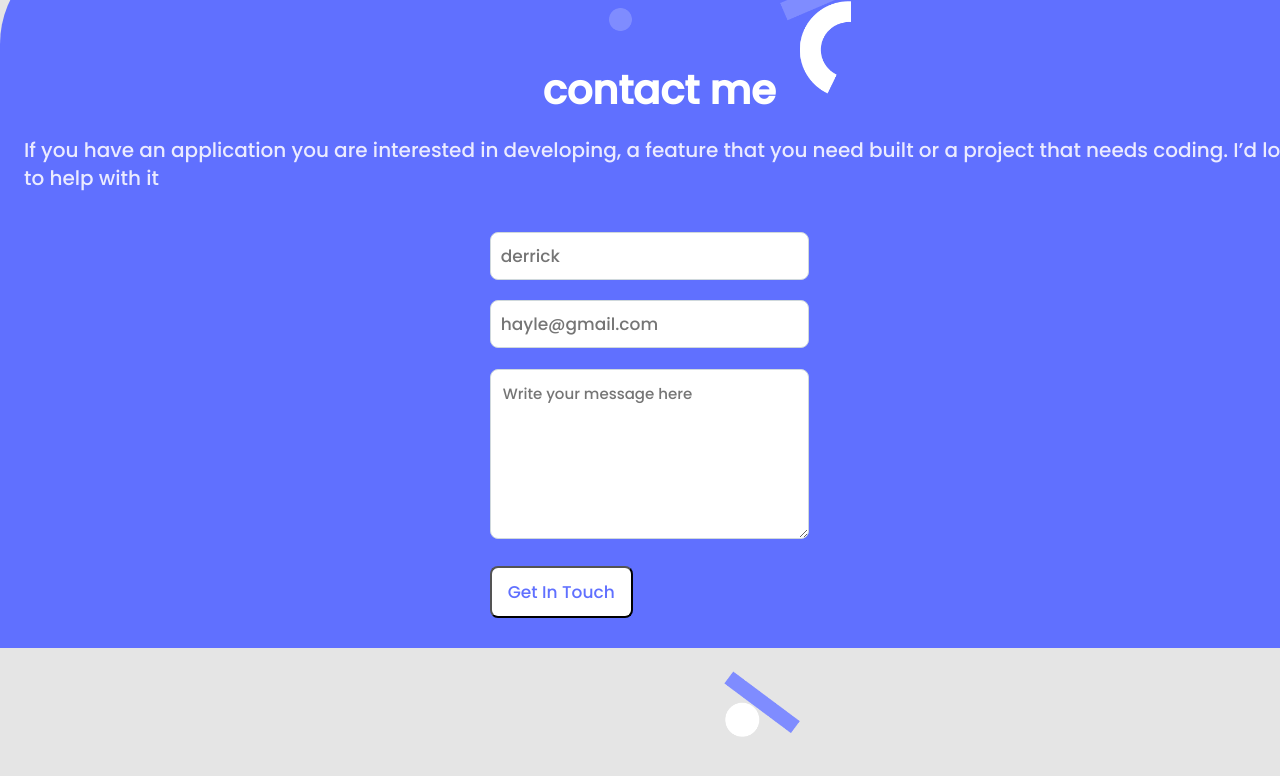
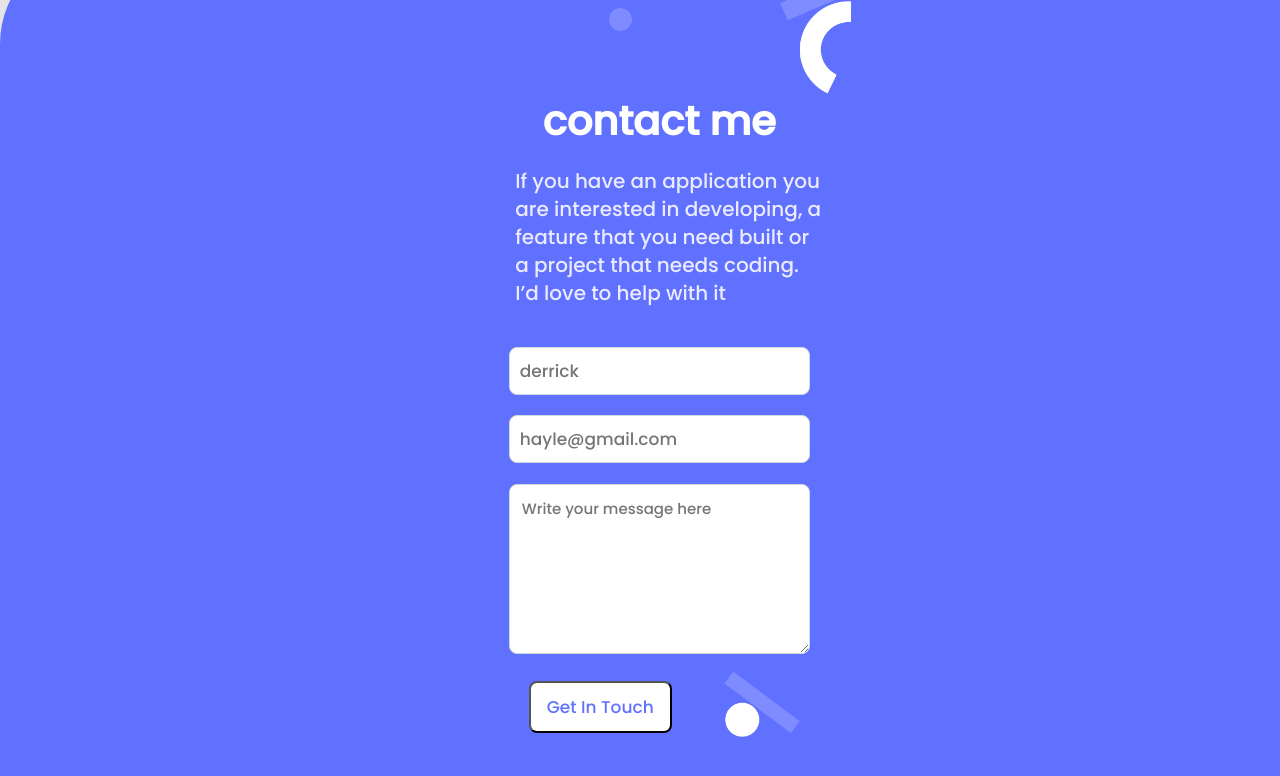
Before and after one commit to derrick1451/Mobile-Portfolio, a website: page index.html in a window 1280 px wide. Shown: the part 7290-8066 px from the top of the page. Before the commit the page ends 8034 px from the top, so only its background shows below. Drawn offline with Linux system fonts and the light colour scheme.

Commit message:
Updated style and html form section

```diff
--- a/index.html
+++ b/index.html
@@ -170,15 +170,12 @@
         <form class="form-container" action="https://formspree.io/f/mpzbbnjj" method="post">
             <ul>
              <li>
-               <label for="name">name</label>
                <input type="text" placeholder="derrick"  maxlength="30" required id="name" name="user_name">
              </li>
              <li>
-               <label for="mail">E-mail:</label>
                <input type="email" id="mail" placeholder="hayle@gmail.com" required name="user_email">
              </li>
              <li>
-               <label for="msg">Message:</label>
                <textarea maxlength="500" placeholder="Write your message here" id="msg" name="user_message"></textarea>
              </li>
              <li class="button">
--- a/style.css
+++ b/style.css
@@ -396,6 +396,7 @@ ul li {
   border-top-left-radius: 100px;
   width: 103vw;
   position: relative;
+  height: 850px;
 }
 .form-section h4 {
   color: #fff;
@@ -414,6 +415,7 @@ ul li {
   color: #ebebff;
   padding-left: 24px;
   margin-top: 20px;
+  width: 336px;
 }
 label {
   display: none;
@@ -433,7 +435,7 @@ label {
   border: 1px solid #cfd8dc;
   border-radius: 8px;
   background: #fff;
-  width: 80%;
+  width: 301px;
   height: 48px;
   font-size: 17px;
   color: #172b4d;
@@ -442,15 +444,14 @@ label {
   font-style: normal;
   font-family: "poppins", sans-serif;
   padding: 10px;
-  margin-left: 30px;
 }
 
 .form-container textarea {
   border: 1px solid #cfd8dc;
   border-radius: 8px;
-  width: 80%;
+  width: 301px;
   height: 170px;
-  margin-left: 30px;
+  margin-left: 10px;
   margin-top: 11px;
   padding: 12px;
   font-family: "Poppins", sans-serif;
```
